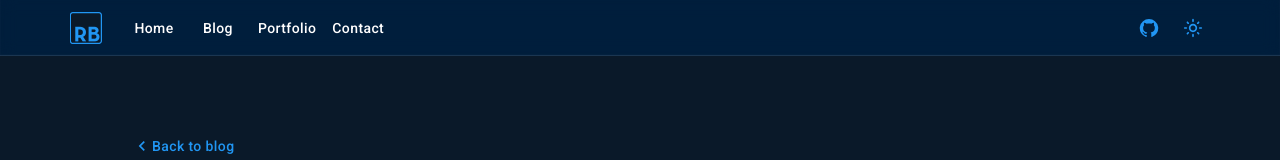
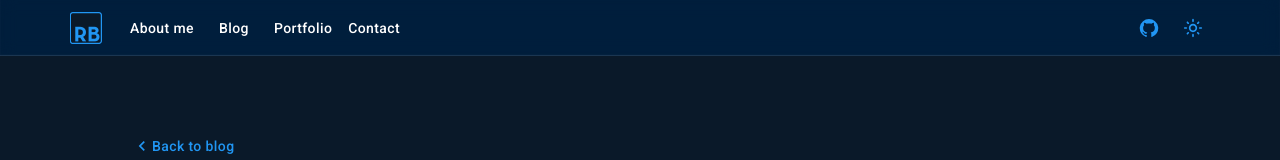
Before and after one commit to RyanBeGell/portfolio-site, a Next.js app: page /blog/posts/onions in a window 1280 px wide. Shown: the top 160 px of the page. Built offline with nearby package versions, Linux system fonts and the light colour scheme.

Commit message:
Update nav options in Blog navbar

```diff
--- a/src/components/blog/AppBar/BlogAppBar.tsx
+++ b/src/components/blog/AppBar/BlogAppBar.tsx
@@ -21,12 +21,12 @@ export interface Props {
 export default function BlogAppBar(props: Props) {
   const theme = useTheme();
   const mode = theme.palette.mode;
-  const pages = ['Home', 'Blog', 'Portfolio', 'Contact'];
+  const pages = ['About me', 'Blog', 'Portfolio', 'Contact'];
 
   const router = useRouter();
 
   function handleRedirect(path: string) {
-    if (path === 'Home') router.push('/');
+    if (path === 'About me' || path === 'home') router.push('/');
     else {
       router.push('/' + path.toLowerCase());
     }
@@ -69,7 +69,7 @@ export default function BlogAppBar(props: Props) {
               className="hover-pointer grow-on-hover"
             >
               <Image
-                onClick={() => handleRedirect('Home')}
+                onClick={() => handleRedirect('home')}
                 src="/favicon.png"
                 alt="logo"
                 width={32}
```
